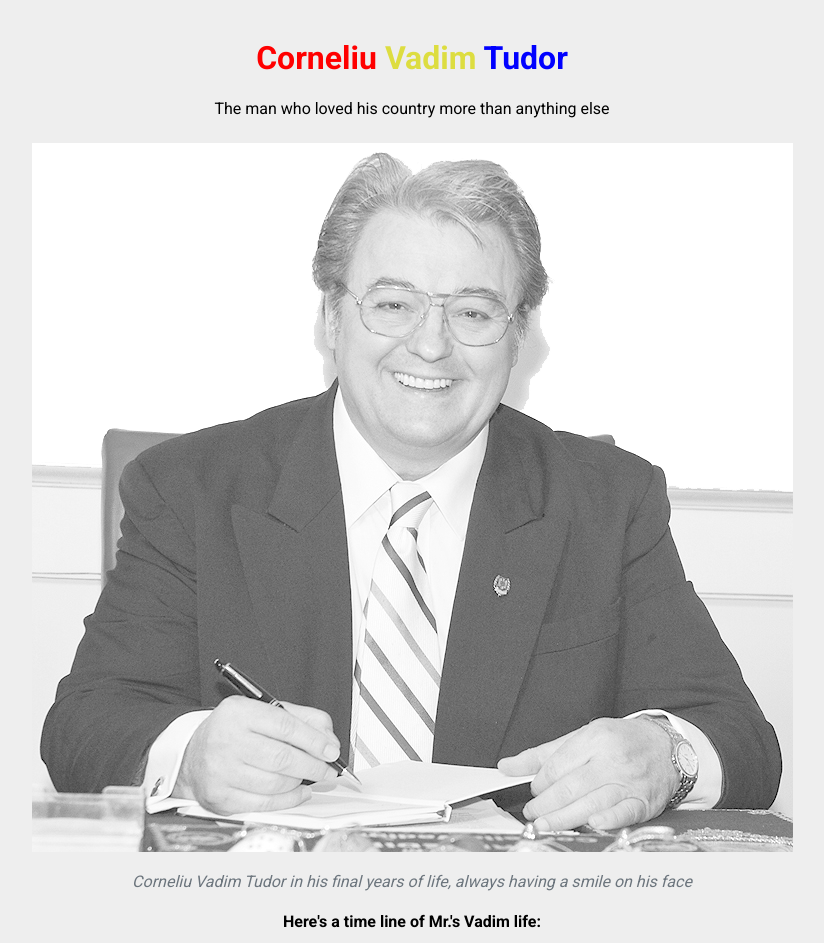
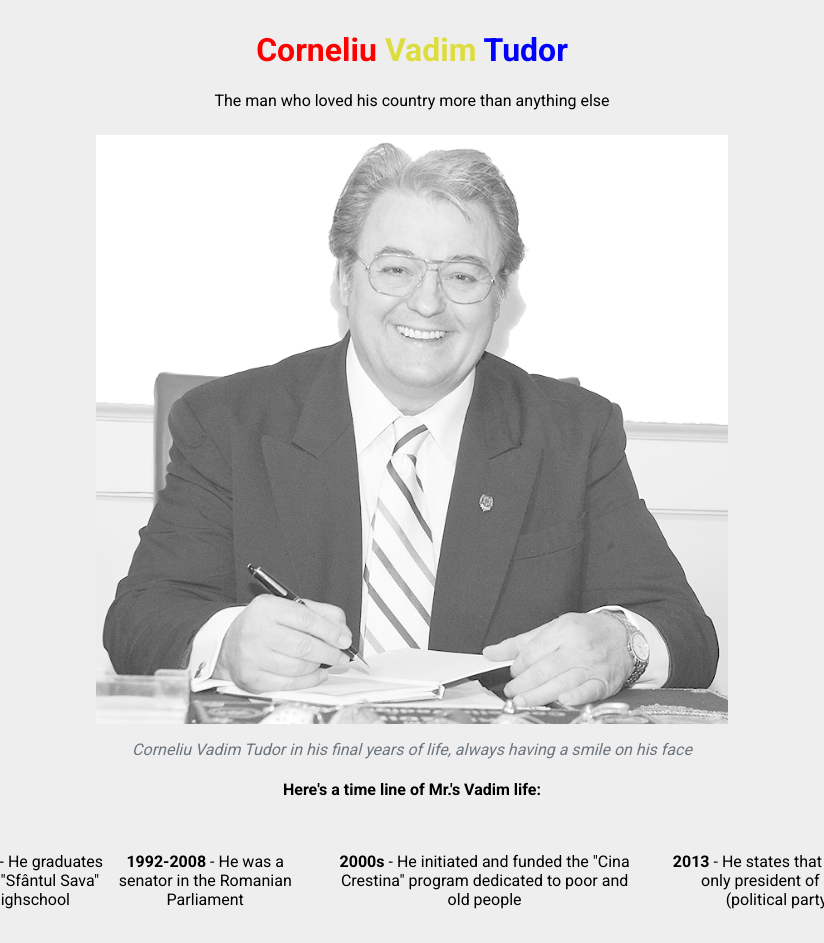
Before and after one commit to GeorgeCr/tribute-page, a plain HTML site: page index.html in a window 1280 px wide. Shown: the top 943 px of the page, without its empty margins (228-1052 px from the left). Drawn offline with Linux system fonts and the light colour scheme.

Commit message:
refactored some code to make the image responsive, now I have 10/10 on evaluation - will make future features soon

```diff
--- a/index.html
+++ b/index.html
@@ -10,10 +10,8 @@
     </head>
     <body>
         <div id="main">
-            <div id="title">
-                <h1><span class="red">Corneliu</span> <span class="yellow"> Vadim </span> <span class="blue">Tudor</span></h1>
+                <h1 id="title"><span class="red">Corneliu</span> <span class="yellow"> Vadim </span> <span class="blue">Tudor</span></h1>
                 <p>The man who loved his country more than anything else</p>
-            </div>
             <div id="img-div">
                 <img src="images/vadim.png" alt="" id="image">
                 <p id="img-caption">Corneliu Vadim Tudor in his final years of life, always having a smile on his face</p>
--- a/style.css
+++ b/style.css
@@ -1,9 +1,6 @@
 /* mobile first */
 
 @media (max-width: 874px) {
-    #img-div img {
-        width: 50%;
-    }
 
     ul {
         display: grid;
@@ -16,10 +13,12 @@
 
 }
 
-@media (min-width: 874px) {
 
+#img-div img {
+    max-width: 50%;
+    display: block;
+    margin: 0 auto;
 }
-
 
 body {
     text-align: center;
```
